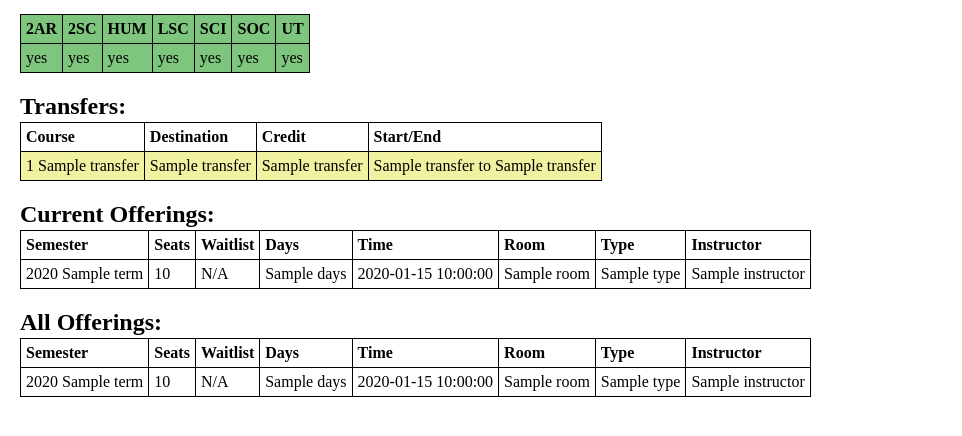
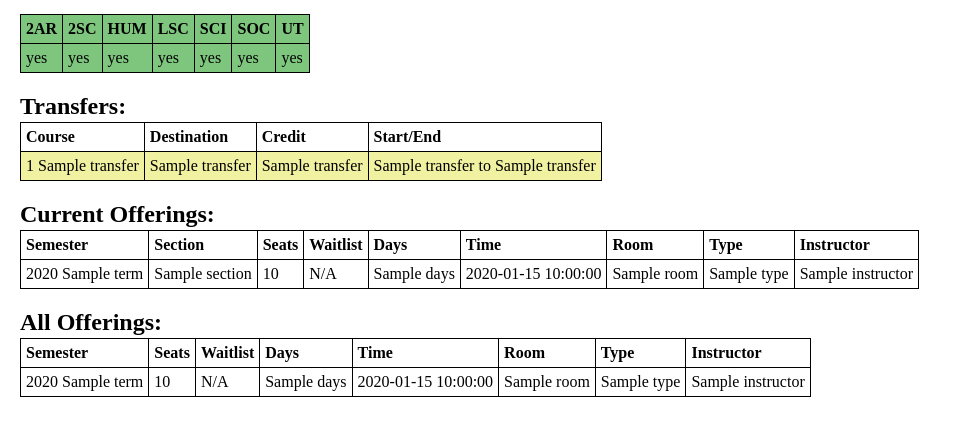
Before and after one commit to langaracpsc/LangaraCoursePlanner, a Flask app: template templates/course.html in a window 1280 px wide. Shown: the part 254-690 px from the top of the page, without its empty margins (0-962 px from the left). Run offline with Flask 3, Linux system fonts and the light colour scheme; the template is opened without the code that fills it: most values are stand-ins (such as "Sample title", 1, 10 or a date in 2020).

Commit message:
improvement to course info page

```diff
--- a/templates/course.html
+++ b/templates/course.html
@@ -131,6 +131,7 @@
         <table class="offeredTable mono">
             <thead>
                 <th>Semester</th>
+                <th>Section</th>
                 <th>Seats</th>
                 <th>Waitlist</th>
                 <th>Days</th>
@@ -146,6 +147,7 @@
                         <tr>
                             {% if loop.first %}
                                 <td rowspan="{{ schedule_length }}">{{ offering.year }} {{ offering.term }}</td>
+                                <td rowspan="{{ schedule_length }}">{{ offering.section }}</td>
                                 <td rowspan="{{ schedule_length }}">{{ offering.seats|default('N/A', true) }}</td>
                                 <td rowspan="{{ schedule_length }}">{{ offering.waitlist|default('N/A', true) }}</td>
                             {% endif %}
```
